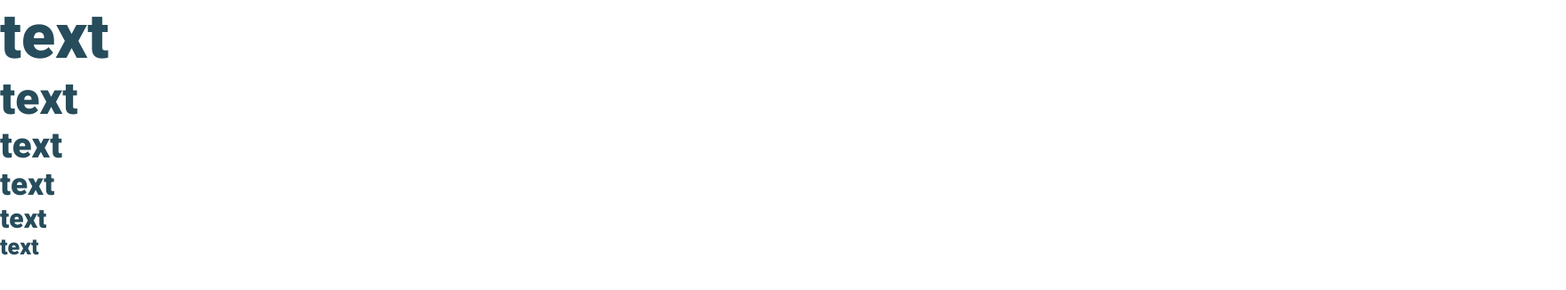
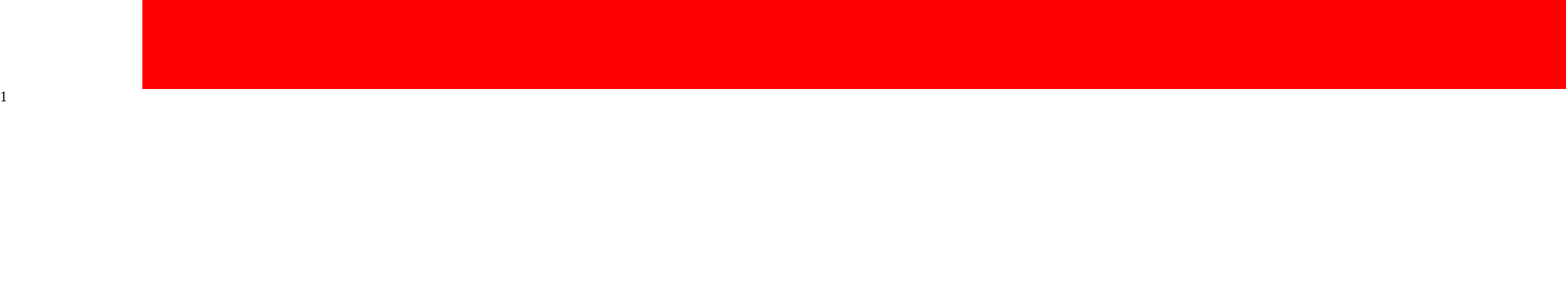
Before and after one commit to 0Arty/Agriculture-Organic, a Next.js app: page / in a window 1280 px wide. Shown: the top 326 px of the page at 89% size, 1760 px wide, since content can reach past the window. Built offline with nearby package versions, Linux system fonts and the light colour scheme.

Commit message:
create basic project structure

```diff
--- a/src/app/layout.tsx
+++ b/src/app/layout.tsx
@@ -1,4 +1,5 @@
 import '@/styles/global.scss'
+import Header from '@/ui/layouts/header/Header'
 
 import type { Metadata } from 'next'
 import { Roboto, Yellowtail, Open_Sans } from 'next/font/google'
@@ -36,7 +37,10 @@ export default function RootLayout({
 }: Readonly<{ children: React.ReactNode }>) {
   return (
     <html lang="en">
-      <body className={typograpy}>{children}</body>
+      <body className={typograpy}>
+        <Header />
+        {children}
+      </body>
     </html>
   )
 }
--- a/src/app/page.tsx
+++ b/src/app/page.tsx
@@ -1,14 +1,6 @@
 import styles from '@/styles/app/page.module.scss'
+import HomePage from '@/ui/pages/home/HomePage'
 
 export default function Home() {
-  return (
-    <main className={styles.main}>
-      <h1>text</h1>
-      <h2>text</h2>
-      <h3>text</h3>
-      <h4>text</h4>
-      <h5>text</h5>
-      <h6>text</h6>
-    </main>
-  )
+  return <HomePage />
 }
--- a/src/styles/reset.scss
+++ b/src/styles/reset.scss
@@ -9,6 +9,7 @@
 }
 
 body {
+  width: 100%;
   min-height: 100svh;
   scroll-behavior: smooth;
   overflow-x: hidden;
--- a/src/styles/styling.scss
+++ b/src/styles/styling.scss
@@ -34,3 +34,7 @@ p {
   line-height: 165%;
   color: $dark-gray;
 }
+
+main {
+  width: 100%;
+}
--- a/src/styles/variables.scss
+++ b/src/styles/variables.scss
@@ -10,3 +10,7 @@ $gray: #d4d4d4;
 $light-gray: #f9f8f8;
 $light-green: #eff6f1;
 $dark-gray: #525c60;
+//z-index
+$first-layer: 1;
+$second-layer: 2;
+$over-layer: 3;
--- /dev/null
+++ b/src/ui/layouts/header/Header.module.scss
@@ -0,0 +1,9 @@
+.header {
+  width: 1600px;
+  margin: 0 160px;
+  height: 100px;
+  background-color: red;
+  position: sticky;
+  top: 0;
+  z-index: $over-layer;
+}
--- /dev/null
+++ b/src/ui/layouts/header/Header.tsx
@@ -0,0 +1,7 @@
+import style from './Header.module.scss'
+
+const Header = ({}) => {
+  return <header className={style.header}></header>
+}
+
+export default Header
--- /dev/null
+++ b/src/ui/pages/home/HomePage.tsx
@@ -0,0 +1,7 @@
+import style from './HomePage.module.scss'
+
+const HomePage = ({}) => {
+  return <main className={style.wrapper}>1</main>
+}
+
+export default HomePage
```
Also changed, not shown: src/ui/pages/home/HomePage.module.scss (added).
